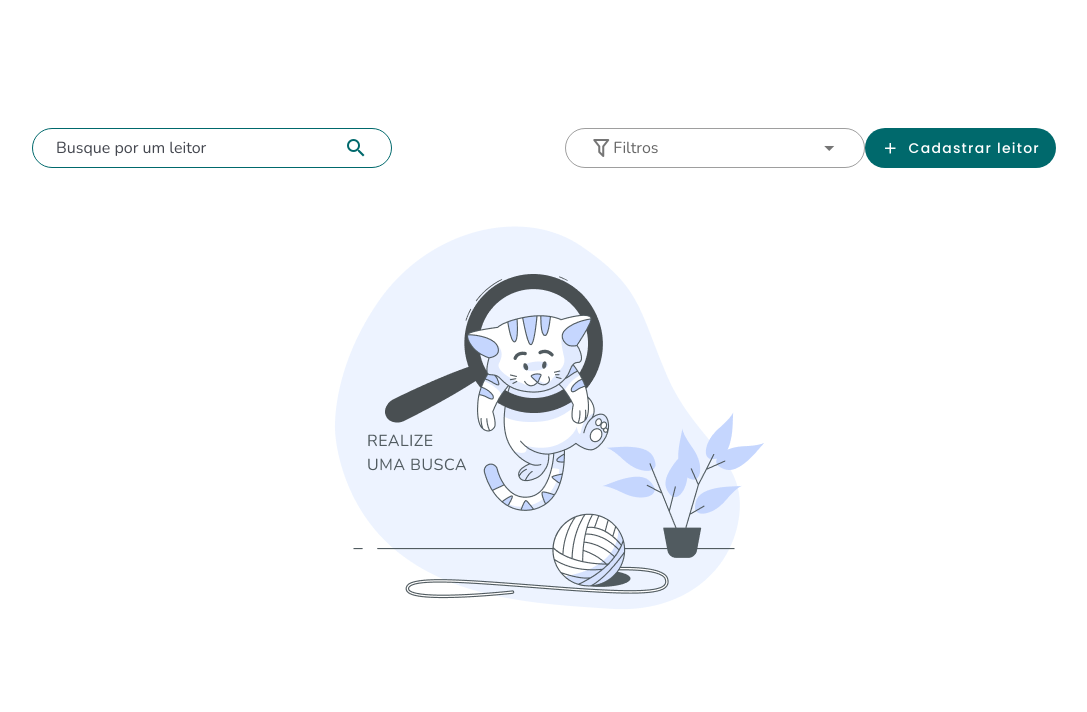
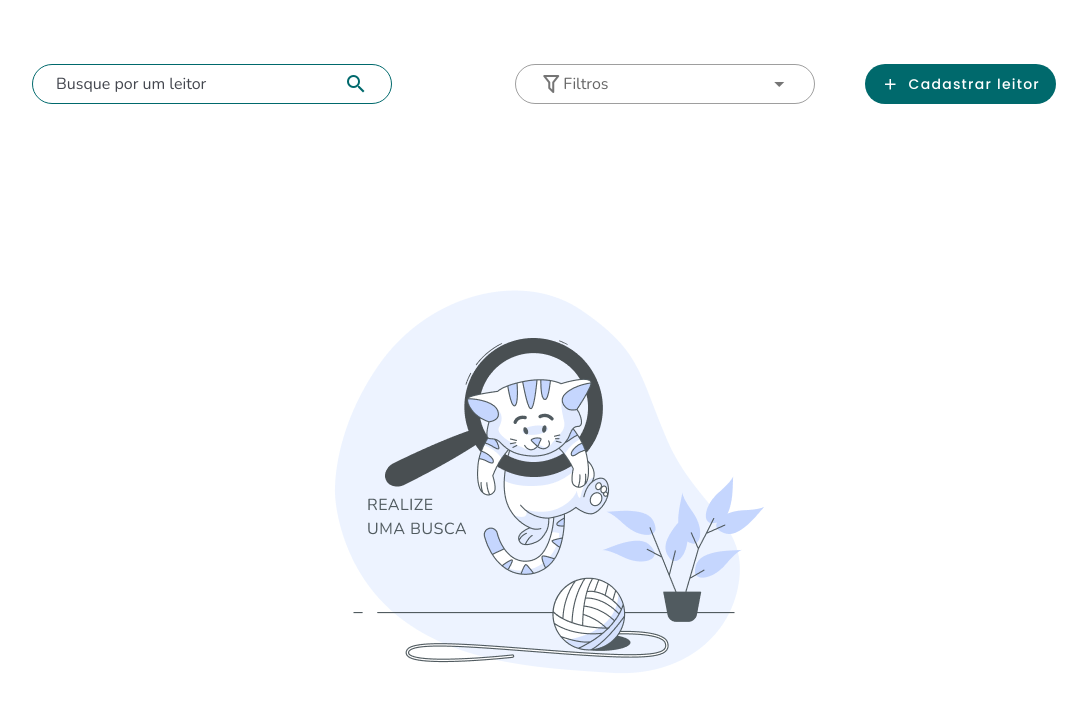
Before and after one commit to nes-facom/front-end, a Vue app: page /leitores in a window 1280 px wide. Shown: the top 712 px of the page, without its empty margins (96-1183 px from the left). Built offline with nearby package versions, Linux system fonts and the light colour scheme.

Commit message:
style: vew TelaLeitores 90% concluída

```diff
--- a/src/views/TelaLeitores.vue
+++ b/src/views/TelaLeitores.vue
@@ -73,7 +73,7 @@ export default {
 #wrapper {
     display: flex;
     flex-direction: column;
-    justify-content: center;
+    justify-content: space-around;
     align-items: center;
 
     width: 80%;
@@ -96,6 +96,8 @@ export default {
     align-items: center;
 
     width: 100%;
+
+    gap: 5rem;
 }
 
 </style>
```
